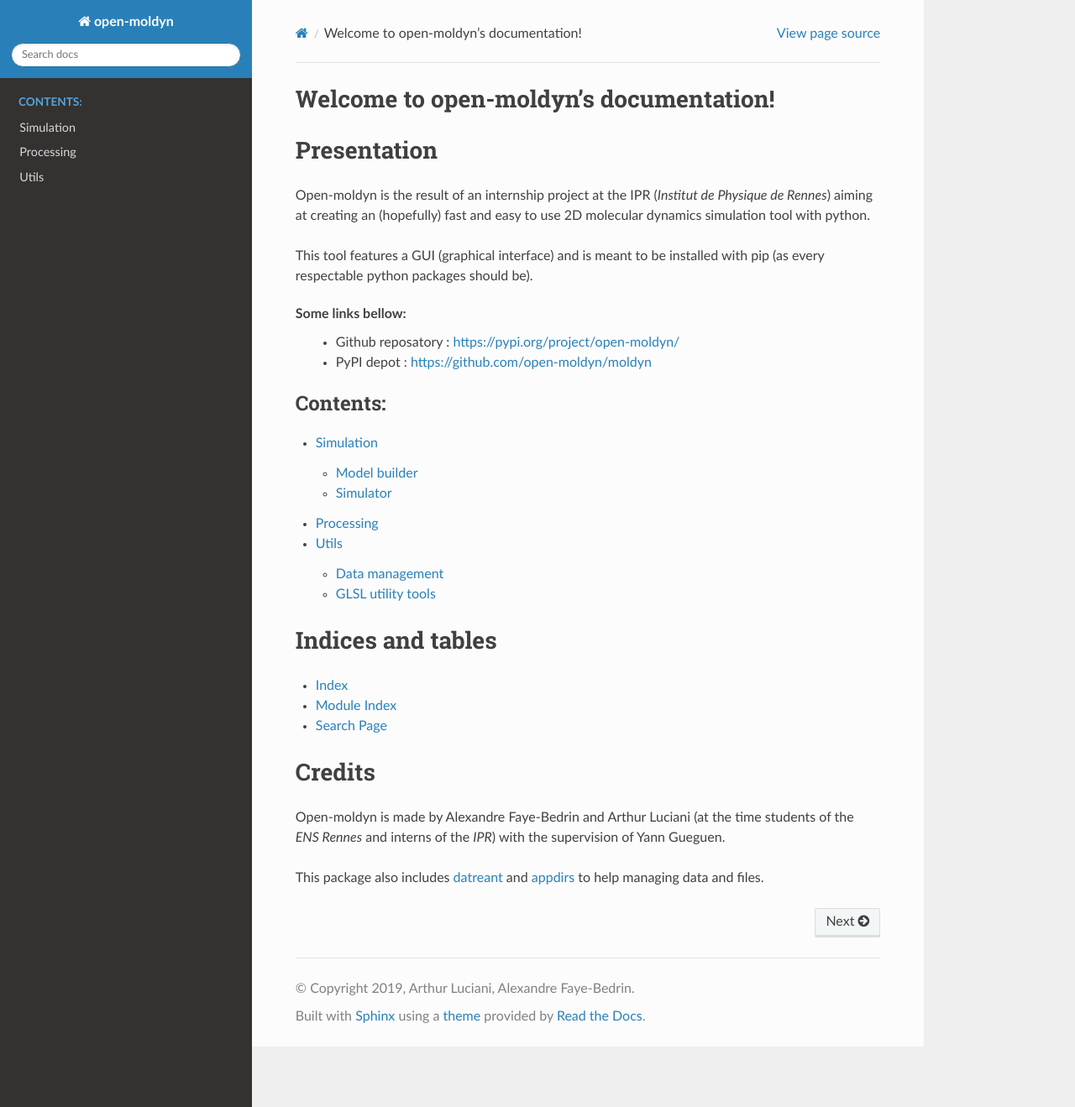
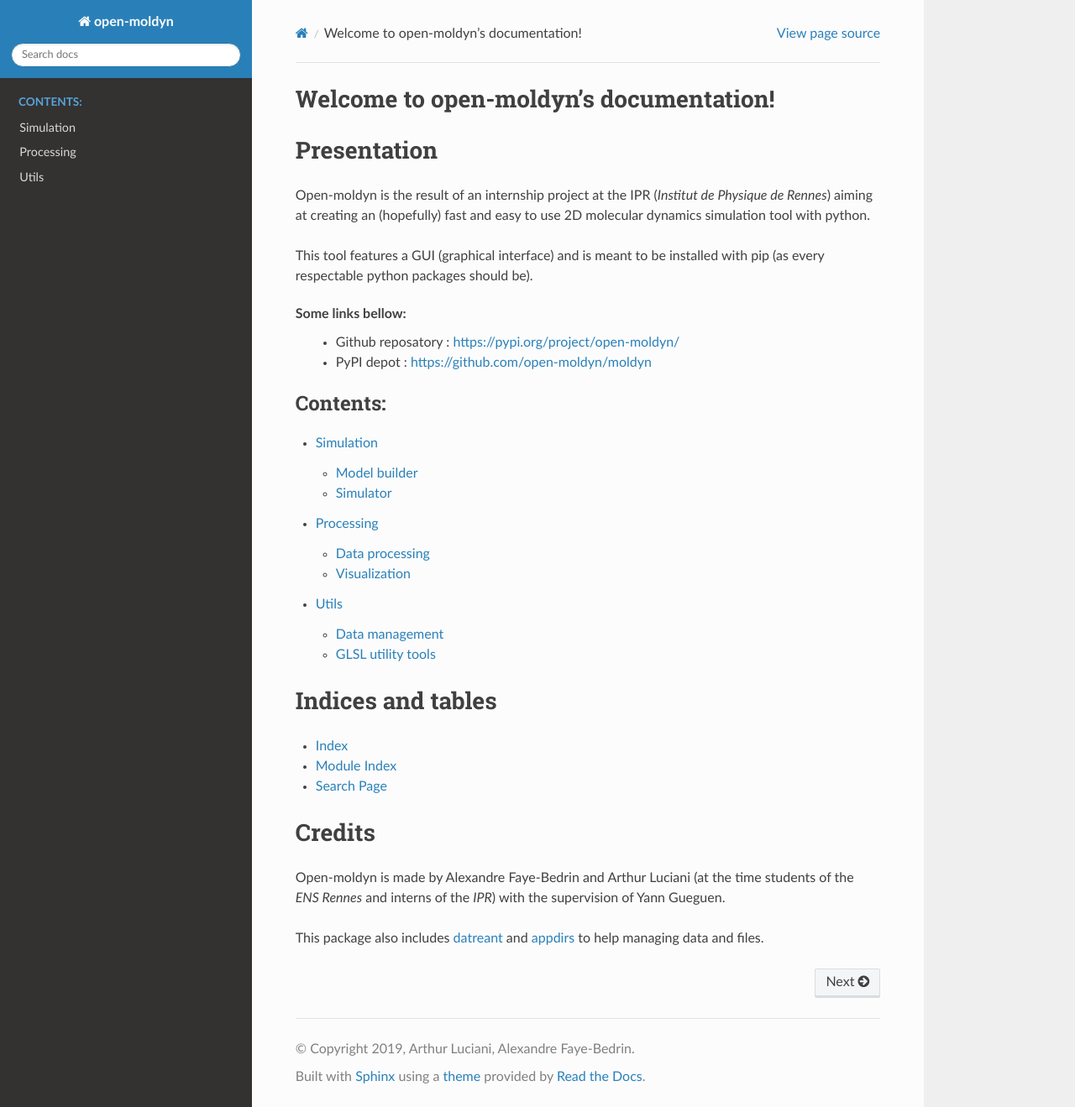
Before and after one commit to open-moldyn/moldyn, a Sphinx documentation site: the page built from docs/index.rst, in a window 1280 px wide and 1319 px high. Shown: the whole window at 84% size. Built offline with Sphinx 7.4.7 and the Read the Docs theme 2.0.0, drawn with Linux system fonts in a browser that asks for light colours.

Commit message:
doc stuff

```diff
--- a/docs/conf.py
+++ b/docs/conf.py
@@ -45,7 +45,7 @@
 # directories to ignore when looking for source files.
 # This pattern also affects html_static_path and html_extra_path.
 exclude_patterns = ['_build', 'Thumbs.db', '.DS_Store']
-autodoc_mock_imports = ['numexpr', 'moderngl']
+autodoc_mock_imports = ['numexpr', 'moderngl', 'numba', 'PyQt5', 'pyqtgraph']
 
 # -- Options for HTML output -------------------------------------------------
 
--- a/docs/processing.rst
+++ b/docs/processing.rst
@@ -2,10 +2,15 @@
 Processing
 ==========
 
+Data processing
+===============
 
 .. automodule:: moldyn.processing.data_proc
    :members:
 
 
+Visualization
+=============
+
 .. automodule:: moldyn.processing.visualisation
    :members:
--- a/docs/requirements.txt
+++ b/docs/requirements.txt
@@ -15,4 +15,6 @@
 six
 fuzzywuzzy
 pyparsing
+autodoc
 sphinx-autodoc-typehints
+recommonmark
```
